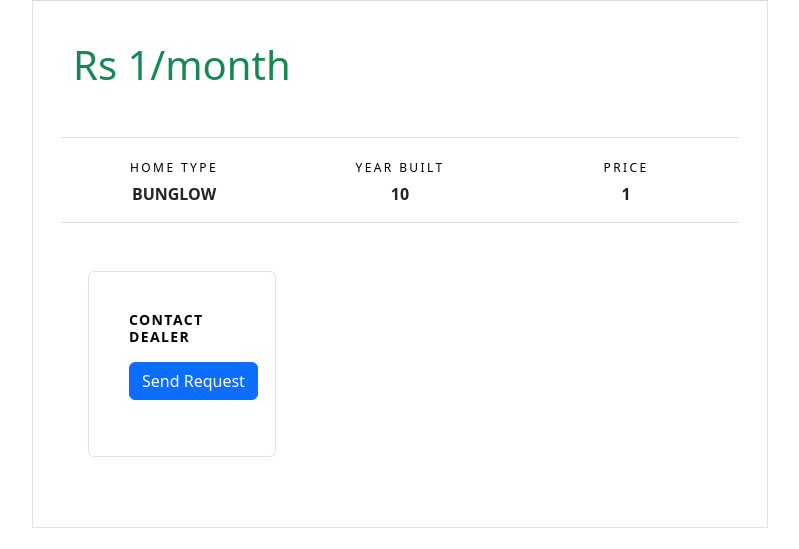
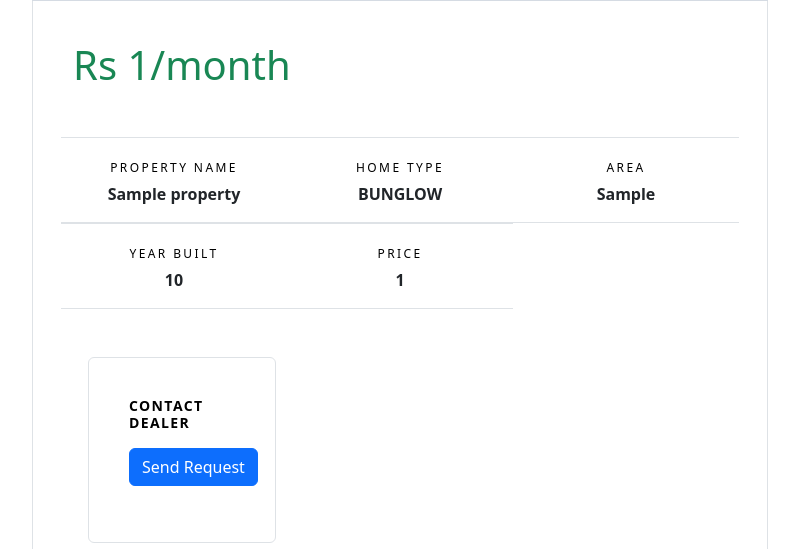
Before and after one commit to Ankit2805/Property-Pursuit, a Django app: page /clientapp/property_details/1 in a window 1280 px wide. Shown: the part 1463-2012 px from the top of the page, without its empty margins (50-849 px from the left). Run offline with Django 4.2, Linux system fonts and the light colour scheme; a user stored in the database is signed in; tables that the repository leaves empty hold one stand-in row (values such as "Sample post"); grey boxes marked "Sample" are stand-in pictures; some libraries are stand-ins or nearby versions; some web fonts are replaced.

Commit message:
Python Code

```diff
--- a/realeaste/adminapp/views.py
+++ b/realeaste/adminapp/views.py
@@ -83,12 +83,12 @@ def delete_property_2(request,id):
 @login_required(login_url='login')
 def showdetails_2(request, id):
     d = models.property.objects.get(id=id)
-    photos = models.Image.objects.all()
+    photos = models.Image.objects.filter(proty_id=d)
     return render(request, 'adminapp/Show_Details.html', {'object': d, 'photos': photos})
 
 @login_required(login_url='login')
 def booking_history(request):
-    br = bookingrequest.objects.filter(user_id=request.user)
+    br = bookingrequest.objects.all()
     return render(request, 'adminapp/Booking_history.html', {'br': br})
 
 @login_required(login_url='login')
--- a/realeaste/clientapp/views.py
+++ b/realeaste/clientapp/views.py
@@ -44,7 +44,7 @@ def index(request):
 @login_required(login_url='login_0')
 def property_details(request,id):
     pd = models.property.objects.get(id=id)
-    photos = models.Image.objects.all()
+    photos = models.Image.objects.filter(proty_id=pd)
     return render(request, 'client/property-details.html',{'o':pd, 'photos':photos})
 
 @login_required(login_url='login_0')
--- a/realeaste/dealerapp/models.py
+++ b/realeaste/dealerapp/models.py
@@ -25,15 +25,15 @@ class property(models.Model):
 
  user = models.ForeignKey(User,on_delete=models.CASCADE)
  p_name = models.CharField(max_length=20)
- p_address = models.TextField(max_length=20)
- p_area = models.CharField(max_length=20)
- p_type = models.CharField(max_length=15,choices=prop_option,default='APPARTMENT')
+ p_address = models.TextField(max_length=500)
+ p_area = models.CharField(max_length=500)
+ p_type = models.CharField(max_length=20,choices=prop_option,default='APPARTMENT')
  p_furnishingtype = models.CharField(max_length=20,choices=furn_option,default='NOT')
  p_age_type = models.CharField(max_length=20,choices=age_option,default=MONTH)
  p_age = models.PositiveIntegerField()
  p_direction = models.CharField(max_length=20,choices=dir_option)
  p_rentprize = models.PositiveIntegerField()
- a_name = models.CharField(max_length=200)
+ a_name = models.CharField(max_length=500)
 
 
 class Image(models.Model):
--- a/realeaste/dealerapp/views.py
+++ b/realeaste/dealerapp/views.py
@@ -74,7 +74,7 @@ def property_manage_details(request):
 @login_required(login_url='login_1')
 def showdetails(request,id):
    d = models.property.objects.get(id=id)
-   photos = models.Image.objects.all()
+   photos = models.Image.objects.filter(proty_id=d)
    return render(request, 'dealer/Show_Details.html',{'object':d,'photos': photos})
 
 @login_required(login_url='login_1')
--- a/realeaste/templates/adminapp/Show_Details.html
+++ b/realeaste/templates/adminapp/Show_Details.html
@@ -44,7 +44,7 @@
 <div class="card">
 <div class="card-body">
 
-    <div class="info-block">
+
          <div id="carouselExampleIndicators{{ d.id }}" class="carousel slide" style="width: 50%;" data-bs-ride="carousel">
           <div class="carousel-inner">
               {% for image in photos %}
--- a/realeaste/templates/client/property-details.html
+++ b/realeaste/templates/client/property-details.html
@@ -36,14 +36,23 @@
               </div>
             </div>
             <div class="row mb-5">
+               <div class="col-md-6 col-lg-4 text-center border-bottom border-top py-3">
+                <span class="d-inline-block text-black mb-0 caption-text">Property Name</span>
+                <strong class="d-block">{{o.p_name}}</strong>
+              </div>
               <div class="col-md-6 col-lg-4 text-center border-bottom border-top py-3">
                 <span class="d-inline-block text-black mb-0 caption-text">Home Type</span>
                 <strong class="d-block">{{o.p_type}}</strong>
+              </div>
+               <div class="col-md-6 col-lg-4 text-center border-bottom border-top py-3">
+                <span class="d-inline-block text-black mb-0 caption-text">Area</span>
+                <strong class="d-block">{{o.p_area}}</strong>
               </div>
               <div class="col-md-6 col-lg-4 text-center border-bottom border-top py-3">
                 <span class="d-inline-block text-black mb-0 caption-text">Year Built</span>
                 <strong class="d-block">{{o.p_age}}</strong>
               </div>
+
               <div class="col-md-6 col-lg-4 text-center border-bottom border-top py-3">
                 <span class="d-inline-block text-black mb-0 caption-text">Price</span>
                 <strong class="d-block">{{o.p_rentprize}}</strong>
--- a/realeaste/templates/dealer/Booking_history.html
+++ b/realeaste/templates/dealer/Booking_history.html
@@ -47,7 +47,7 @@
       <div>Property Address: {{ab.prop.p_address}}</div>
       <div>Rent Price: {{ab.prop.p_rentprize}}/-Month</div>
     </div>
-    <a href="{% url 'booking_history' %}" style="margin-left: 1020px;"><i class="bi bi-check-circle"></i></a>
+    <a href="{% url 'dashboard_1' %}" style="margin-left: 1020px;"><i class="bi bi-check-circle"></i></a>
     <a href="{% url 'delete_booking' ab.pk %}" onclick="return ConfirmDelete()" style="margin-left: 1020px;">
       <i class="bi bi-x-circle"></i>
     <script>
--- a/realeaste/templates/dealer/property-add_details.html
+++ b/realeaste/templates/dealer/property-add_details.html
@@ -20,14 +20,14 @@
     <section class="section" >
       <div class="row">
         <div class="col-lg-6">
-
+          <h3 style="color:red;">{{error}}</h3>
           <div class="card" style="width: 200%;">
             <div class="card-body">
               <h5 class="card-title">Property Details Forms</h5>
 
               <!-- Property Details Form -->
               <form method="POST" enctype="multipart/form-data">
-                  {% csrf_token %}
+                {% csrf_token %}
                 <div class="row mb-3">
                   <label for="inputText" class="col-sm-2 col-form-label">Property Name</label>
                   <div class="col-sm-6">
```
Also changed, not shown: realeaste/templates/dealer/master.html (+6 -6 lines).
